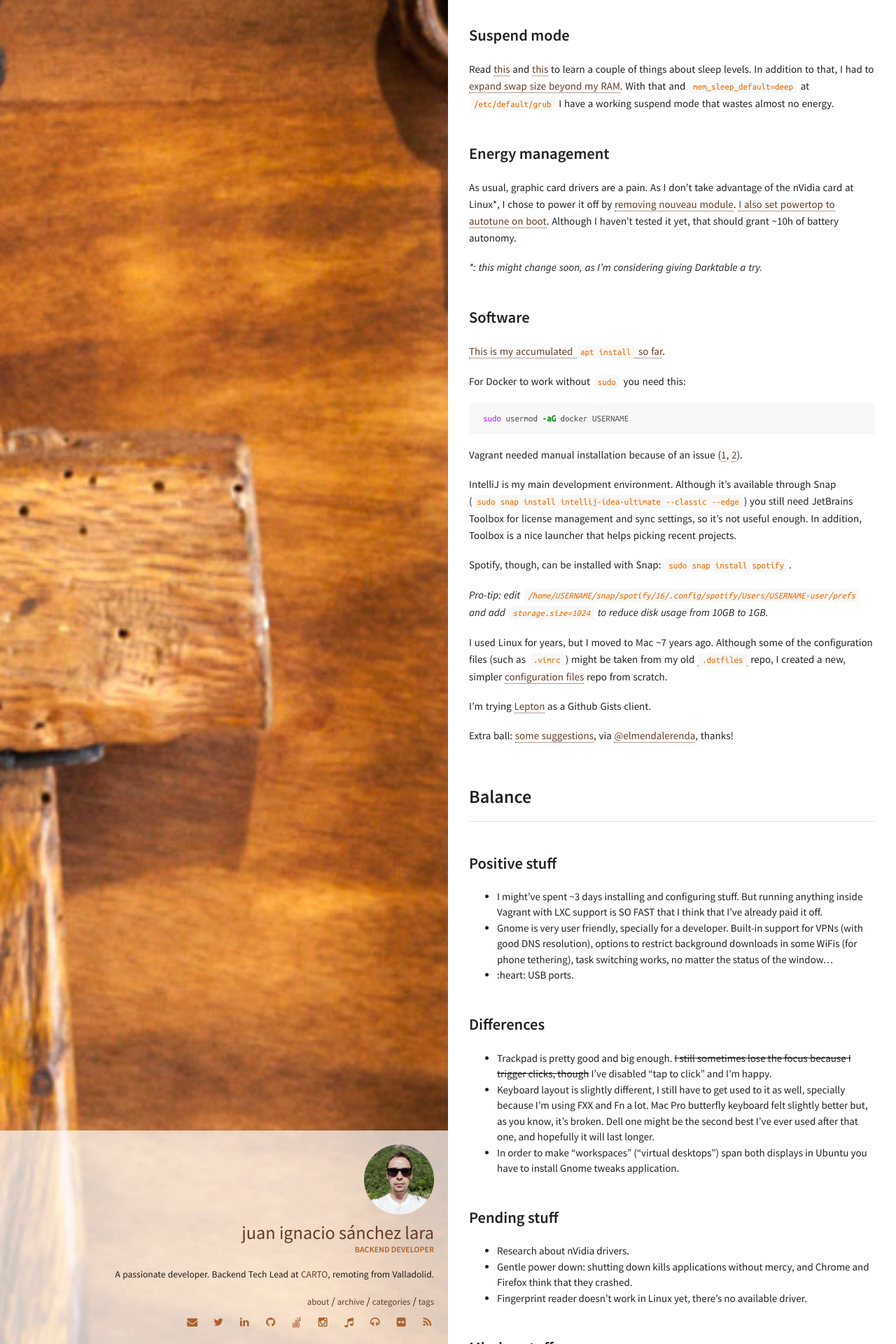
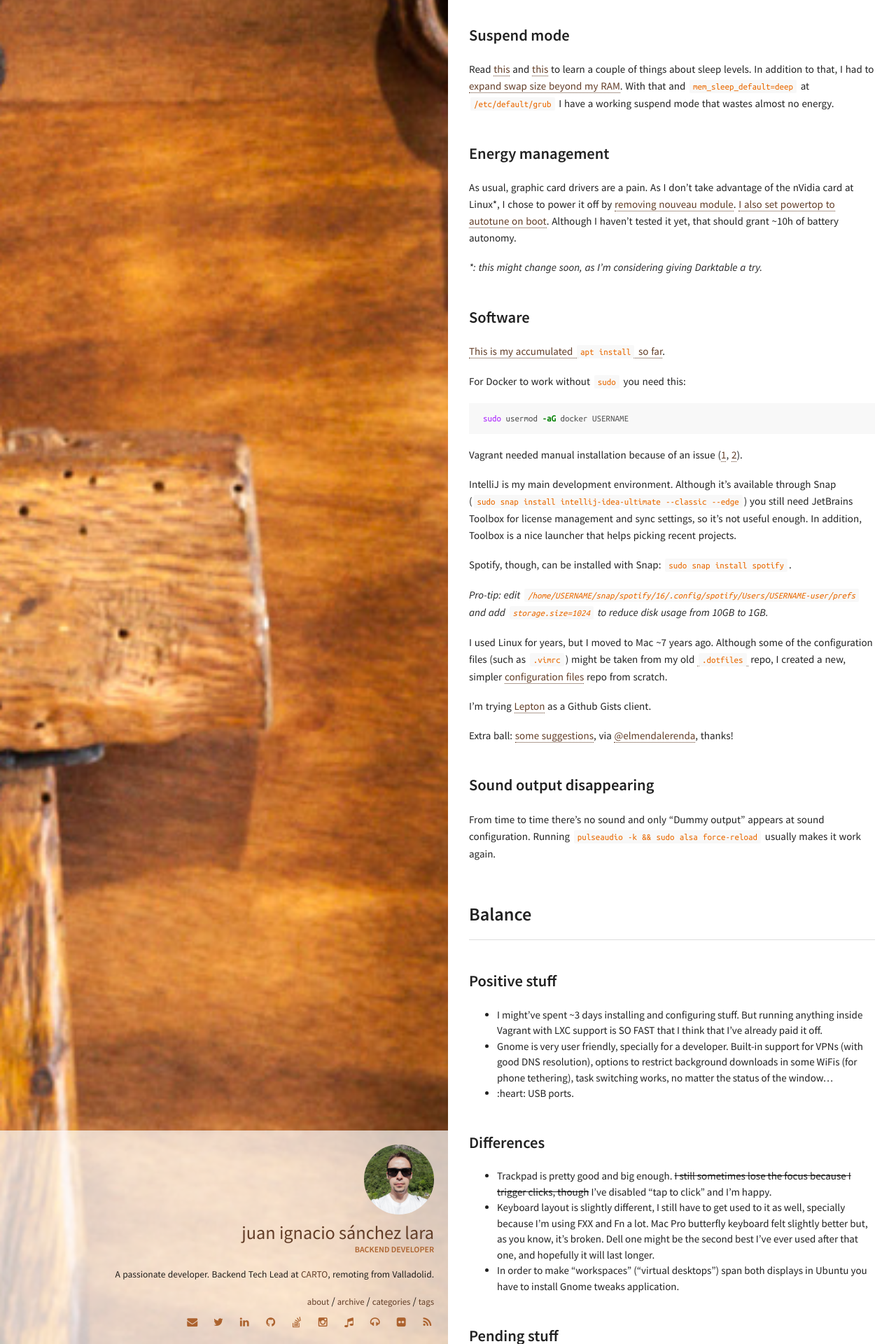
Before and after one commit to juanignaciosl/juanignaciosl.github.io, a Jekyll site: the page built from _posts/2018-07-01-back_to_linux.markdown, in a window 1280 px wide. Shown: the part 3080-5000 px from the top of the page at 70% size. Built offline with Jekyll 4.4.1, drawn with Linux system fonts in a browser that asks for light colours.

Commit message:
Ubuntu sound card workaround

```diff
--- a/_posts/2018-07-01-back_to_linux.markdown
+++ b/_posts/2018-07-01-back_to_linux.markdown
@@ -113,6 +113,10 @@ I'm trying [Lepton](https://github.com/hackjutsu/Lepton) as a Github Gists clien
 
 Extra ball: [some suggestions](https://dev.to/brpaz/my-linux-development-environment-of-2018-ch7), via [@elmendalerenda](https://twitter.com/elmendalerenda), thanks!
 
+### Sound output disappearing
+
+From time to time there's no sound and only "Dummy output" appears at sound configuration. Running `pulseaudio -k && sudo alsa force-reload` usually makes it work again.
+
 ## Balance
 
 ### Positive stuff
```
